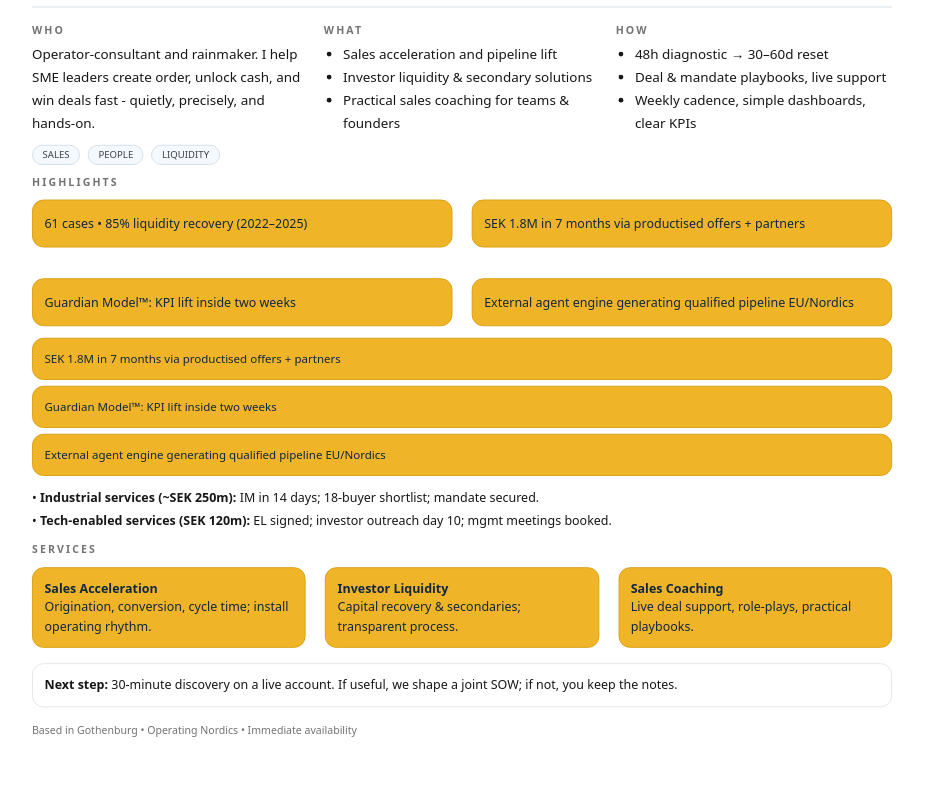
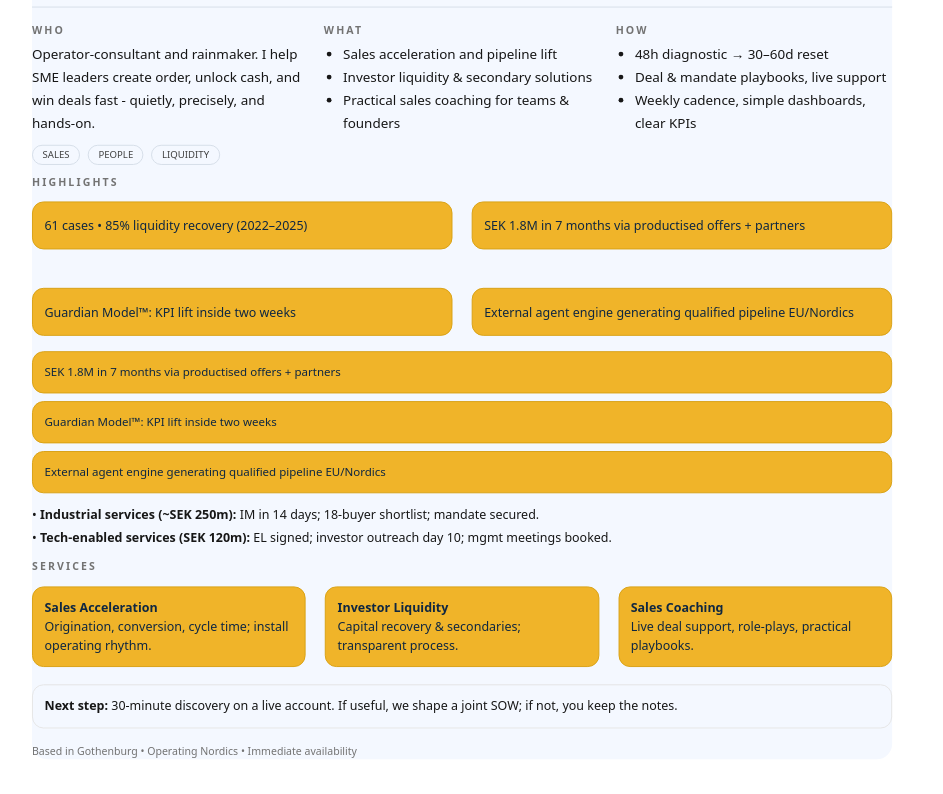
Before and after one commit to quantico-leo/arceo-onepager, a plain HTML site: page index.html in a window 1280 px wide. Shown: the part 135-929 px from the top of the page, without its empty margins (160-1103 px from the left). Before the commit the page ends 907 px from the top, so only its background shows below. Drawn offline with nearby package versions, Linux system fonts and the light colour scheme.

Commit message:
Update index.html

```diff
--- a/index.html
+++ b/index.html
@@ -20,7 +20,7 @@
     <link href="https://fonts.googleapis.com/css2?family=Inter:wght@400;500;600&display=swap" rel="stylesheet" />
 
     <!-- Tailwind CDN -->
-    <script src="https://cdn.tailwindcss.com"></script>
+    <script src="https://cdn.tailwindcss.com?v=2"></script>
     <script>
       tailwind.config = {
         theme: {
@@ -42,12 +42,28 @@
       .pill { border-color: #D6DEE8 !important; background: #F4F8FF !important; }
       .divider { background: #D6DEE8 !important; }
       /* Gold cards for highlights */
-      .gold-box { background: #F0B429 !important; border-color: #D9A114 !important; color: #0F2741 !important; margin-top: 6px; margin-bottom: 6px; }
+      .gold-box { background: #F0B429 !important; border-color: #D9A114 !important; color: #0F2741 !important; margin-top: 10px; margin-bottom: 10px; }
       /* Soft blue-white background */
       body { background: #FFFFFF; }
 
       @media print {
   .no-print { display: none !important; }
+  .shadow-sm, .shadow { box-shadow: none !important; }
+  @page { size: A4; margin: 12mm; }
+  body { color: #111827; background: #F4F8FF !important; -webkit-print-color-adjust: exact; print-color-adjust: exact; }
+  .print-bg { background: #F4F8FF !important; }
+  main { padding: 0 !important; }
+  section, .rounded-2xl, .rounded-xl { break-inside: avoid; }
+  section { margin-bottom: 10px !important; }
+}
+  .shadow-sm, .shadow { box-shadow: none !important; }
+  @page { size: A4; margin: 12mm; }
+  body { color: #111827; background: #FFFFFF !important; -webkit-print-color-adjust: exact; print-color-adjust: exact; }
+  .print-bg { background: #F4F8FF !important; }
+  main { padding: 0 !important; }
+  section, .rounded-2xl, .rounded-xl { break-inside: avoid; }
+  section { margin-bottom: 10px !important; }
+}
   .shadow-sm, .shadow { box-shadow: none !important; }
   @page { size: A4; margin: 12mm; }
   body {
@@ -92,10 +108,12 @@
   main { padding: 0 !important; transform: scale(0.955); transform-origin: top left; width: 104.7%; background: transparent !important; box-shadow: none !important; }
   section, .rounded-2xl, .rounded-xl { break-inside: avoid; }
   section { margin-bottom: 8px !important; }
-} .shadow-sm, .shadow { box-shadow: none !important; } @page { size: A4; margin: 8mm; } body { color: #111827; background: #FFFFFF !important; -webkit-print-color-adjust: exact; print-color-adjust: exact; font-size: 12px; } main { padding: 0 !important; transform: scale(0.96); transform-origin: top left; width: 104.17%; } section, .rounded-2xl, .rounded-xl { break-inside: avoid; } section { margin-bottom: 10px !important; } @media screen { body{background: #F4F8FF;} } } }
-      </style>
+} .shadow-sm, .shadow { box-shadow: none !important; } @page { size: A4; margin: 8mm; } body { color: #111827; background: #FFFFFF !important; -webkit-print-color-adjust: exact; print-color-adjust: exact; font-size: 12px; } main { padding: 0 !important; transform: scale(0.96); transform-origin: top left; width: 104.17%; } section, .rounded-2xl, .rounded-xl { break-inside: avoid; } section { margin-bottom: 10px !important; } @media screen { body{background: #F4F8FF;} .print-bg{background:#F4F8FF;} } } } }
+      .print-bg{background:#F4F8FF;} .gold-box{margin-top:8px;margin-bottom:8px;}
+
+    </style>
   </head>
-  <body class="bg-[#F4F8FF] text-neutral-900 antialiased font-sans">
+  <body class="text-neutral-900 antialiased font-sans">
     <!-- Printable blue→white background layer -->
 
     <!-- Top bar (hidden on print) -->
@@ -109,7 +127,7 @@
     </header>
 
     <!-- Page -->
-    <main class="mx-auto max-w-4xl px-4 py-6">
+    <main class="mx-auto max-w-4xl px-4 py-6 rounded-2xl shadow-sm print-bg" style="background:#F4F8FF;" style="background:#F4F8FF;">
       <!-- Header -->
       <section class="flex flex-col md:flex-row md:items-end md:justify-between gap-3 mb-5">
         <div>
@@ -172,7 +190,7 @@
       <!-- Proof (tight) -->
       <section class="mb-4">
         <h2 class="text-[11px] font-semibold uppercase tracking-[0.2em] text-neutral-500 mb-1">Highlights</h2>
-        <div class="grid md:grid-cols-2 gap-x-5 gap-y-5 text-[13px] leading-6">
+        <div class="grid md:grid-cols-2 gap-x-5 gap-y-6 text-[13px] leading-6">
           <div class="rounded-xl border gold-box p-3">61 cases • 85% liquidity recovery (2022–2025)</div>
           <div class="rounded-xl border gold-box p-3">SEK 1.8M in 7 months via productised offers + partners</div>
           <div class="rounded-xl border gold-box p-3">Guardian Model™: KPI lift inside two weeks</div>
@@ -195,7 +213,7 @@
       <!-- Services cards (compact) -->
       <section class="mb-4">
         <h2 class="text-[11px] font-semibold uppercase tracking-[0.2em] text-neutral-500 mb-1">Services</h2>
-        <div class="grid md:grid-cols-3 gap-x-5 gap-y-5 text-[13px]">
+        <div class="grid md:grid-cols-3 gap-x-5 gap-y-6 text-[13px]">
           <div class="rounded-xl border gold-box p-3"><b>Sales Acceleration</b><br/>Origination, conversion, cycle time; install operating rhythm.</div>
           <div class="rounded-xl border gold-box p-3"><b>Investor Liquidity</b><br/>Capital recovery & secondaries; transparent process.</div>
           <div class="rounded-xl border gold-box p-3"><b>Sales Coaching</b><br/>Live deal support, role‑plays, practical playbooks.</div>
```
